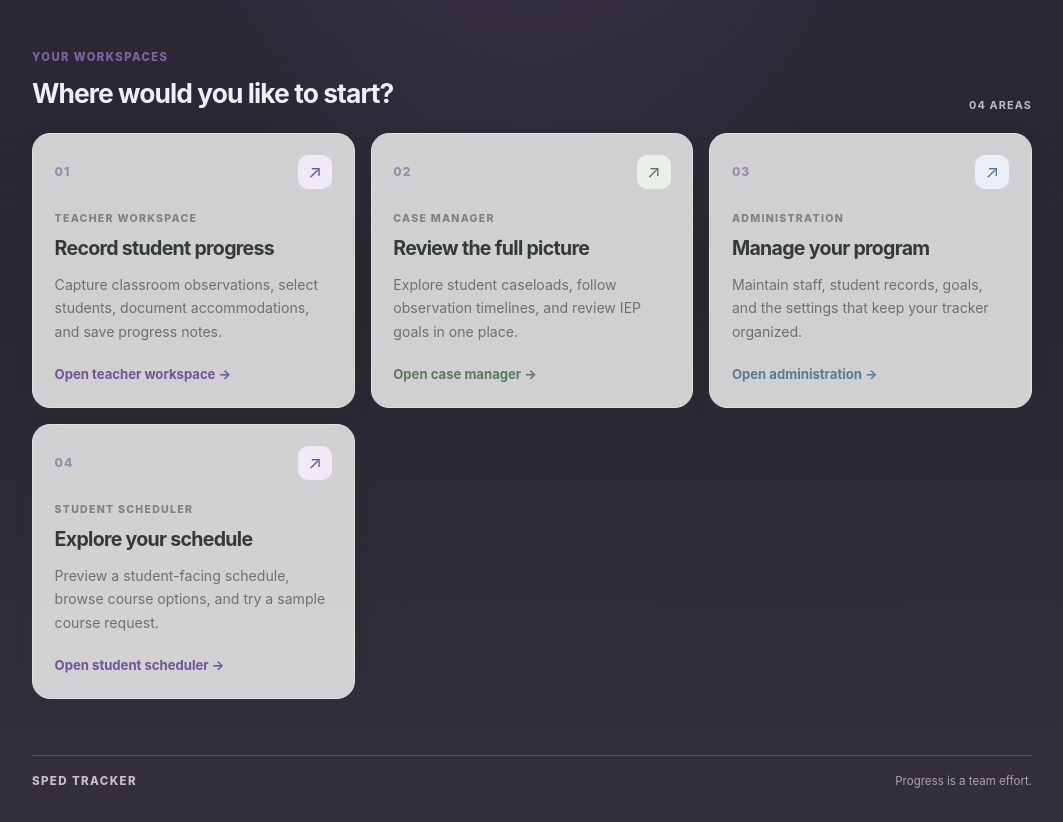
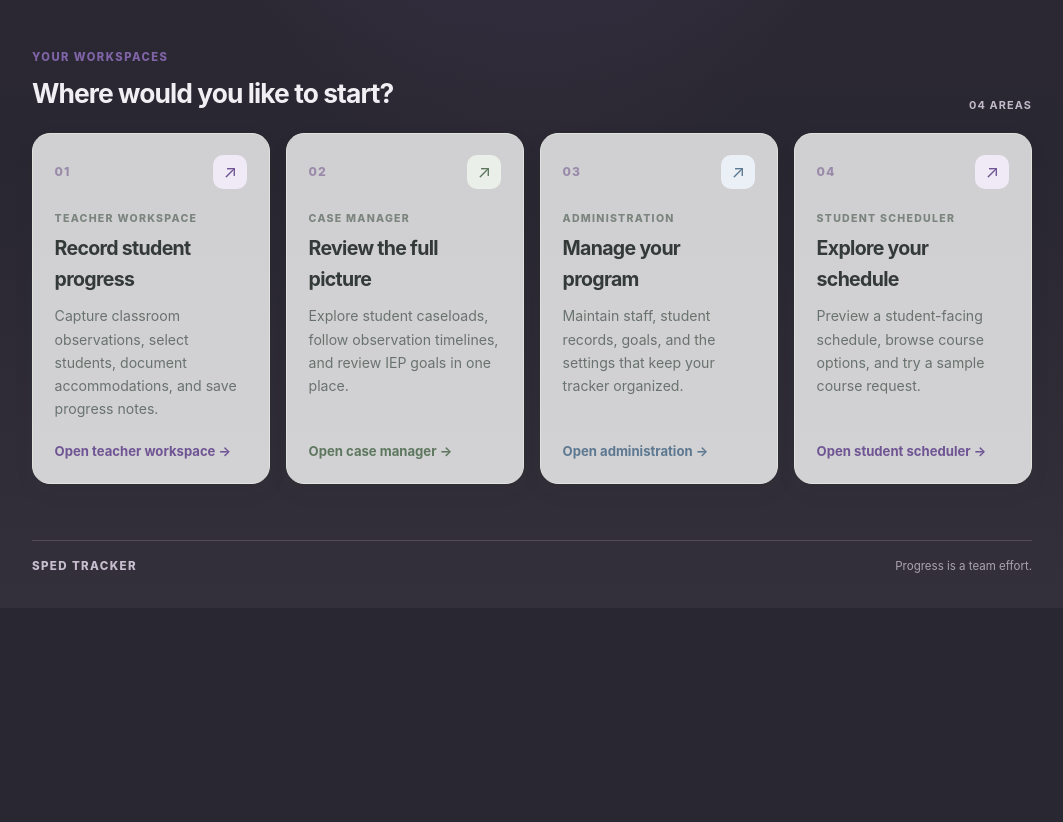
Before and after one commit to jjester58-eng/sped-tracker, a Next.js app: page / in a window 1280 px wide. Shown: the part 520-1342 px from the top of the page, without its empty margins (108-1171 px from the left). After the commit the page ends 1128 px from the top, so only its background shows below. Built offline with nearby package versions, Linux system fonts and the light colour scheme.

Commit message:
Adjust landing page grid for four workspace cards

```diff
--- a/app/globals.css
+++ b/app/globals.css
@@ -290,7 +290,7 @@ button[style*="#eff6ff"] {
 .section-eyebrow{margin:0 0 .3rem;color:#8064a8;font-size:.7rem;font-weight:800;letter-spacing:.13em}
 .workspace-heading h2{margin:0;color:#343a38;font-size:clamp(1.25rem,3vw,1.65rem);letter-spacing:-.035em}
 .workspace-count{color:#87918a;font-size:.68rem;font-weight:750;letter-spacing:.1em}
-.workspace-grid{display:grid;grid-template-columns:repeat(3,minmax(0,1fr));gap:1rem}
+.workspace-grid{display:grid;grid-template-columns:repeat(4,minmax(0,1fr));gap:1rem}
 .workspace-card{display:flex;flex-direction:column;min-height:275px;padding:1.35rem;border:1px solid #e0e3dd;border-radius:18px;background:rgba(255,255,255,.78);color:inherit;text-decoration:none;box-shadow:0 8px 24px rgba(52,58,56,.045);transition:transform 160ms ease,box-shadow 160ms ease,border-color 160ms ease}
 .workspace-card:hover{transform:translateY(-4px);box-shadow:0 14px 32px rgba(52,58,56,.09);border-color:#c9bdd8}
 .workspace-card-top{display:flex;align-items:center;justify-content:space-between}
@@ -314,7 +314,7 @@ button[style*="#eff6ff"] {
 .theme-page [style*="color: #64748b"],.theme-page [style*="color: rgb(100, 116, 139)"],.theme-page [style*="color: #475569"],.theme-page [style*="color: rgb(71, 85, 105)"],.theme-page [style*="color: #94a3b8"],.theme-page [style*="color: rgb(148, 163, 184)"]{color:#69736e!important}
 .theme-page [style*="color: #2563eb"],.theme-page [style*="color: rgb(37, 99, 235)"],.theme-page [style*="color: #1d4ed8"],.theme-page [style*="color: rgb(29, 78, 216)"],.theme-page [style*="color: #1e40af"],.theme-page [style*="color: rgb(30, 64, 175)"],.theme-page [style*="color: #7e22ce"]{color:#6f5594!important}
 .theme-page [style*="border: 1px solid #e2e8f0"],.theme-page [style*="border: 1px solid rgb(226, 232, 240)"],.theme-page [style*="border-bottom: 1px solid #f1f5f9"]{border-color:#dfe4dc!important}
-@media(max-width:760px){.workspace-grid{grid-template-columns:1fr}.workspace-card{min-height:230px}.workspace-heading{align-items:flex-start;flex-direction:column}.home-footer{margin-top:2.5rem}}
+@media(max-width:980px){.workspace-grid{grid-template-columns:repeat(2,minmax(0,1fr))}}\n@media(max-width:760px){.workspace-grid{grid-template-columns:1fr}.workspace-card{min-height:230px}.workspace-heading{align-items:flex-start;flex-direction:column}.home-footer{margin-top:2.5rem}}
 
 
 /* DARKER WORKSPACE BACKGROUND — deep warm charcoal with the existing light cards preserved. */
```
